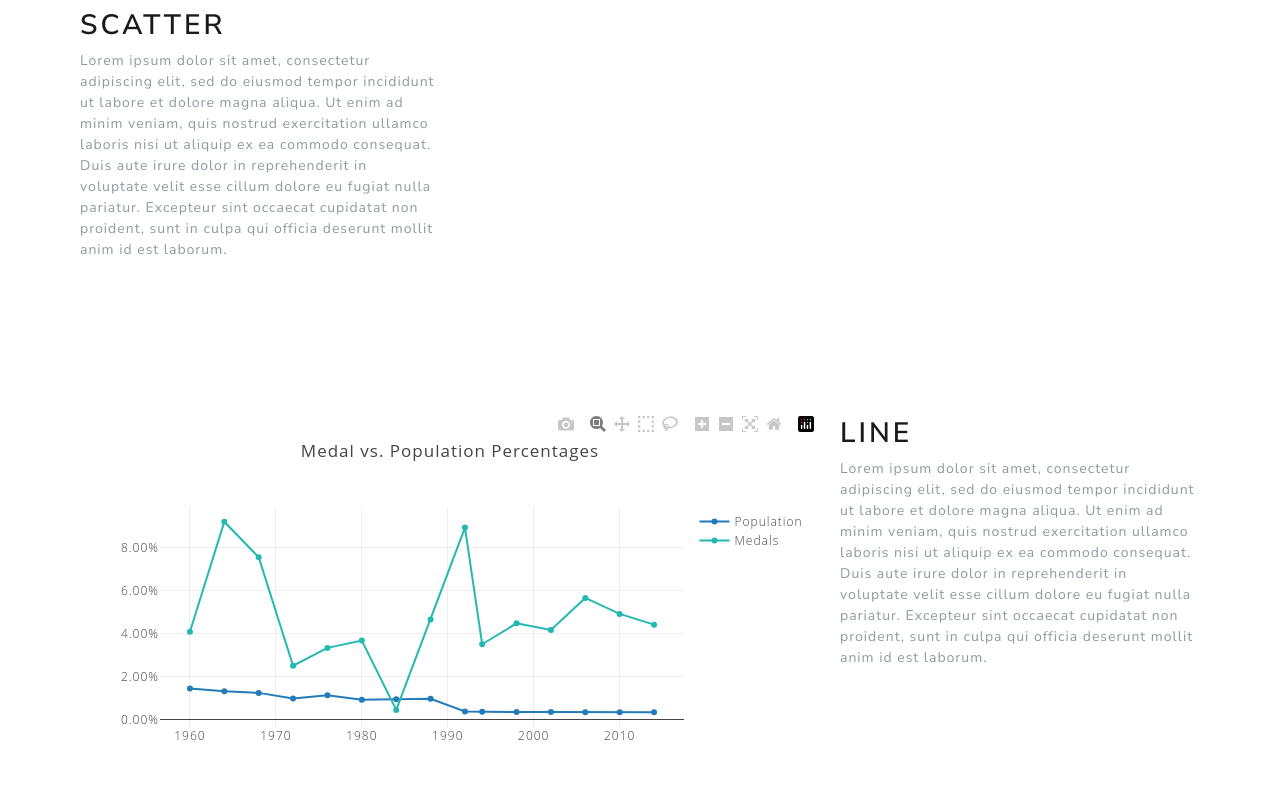
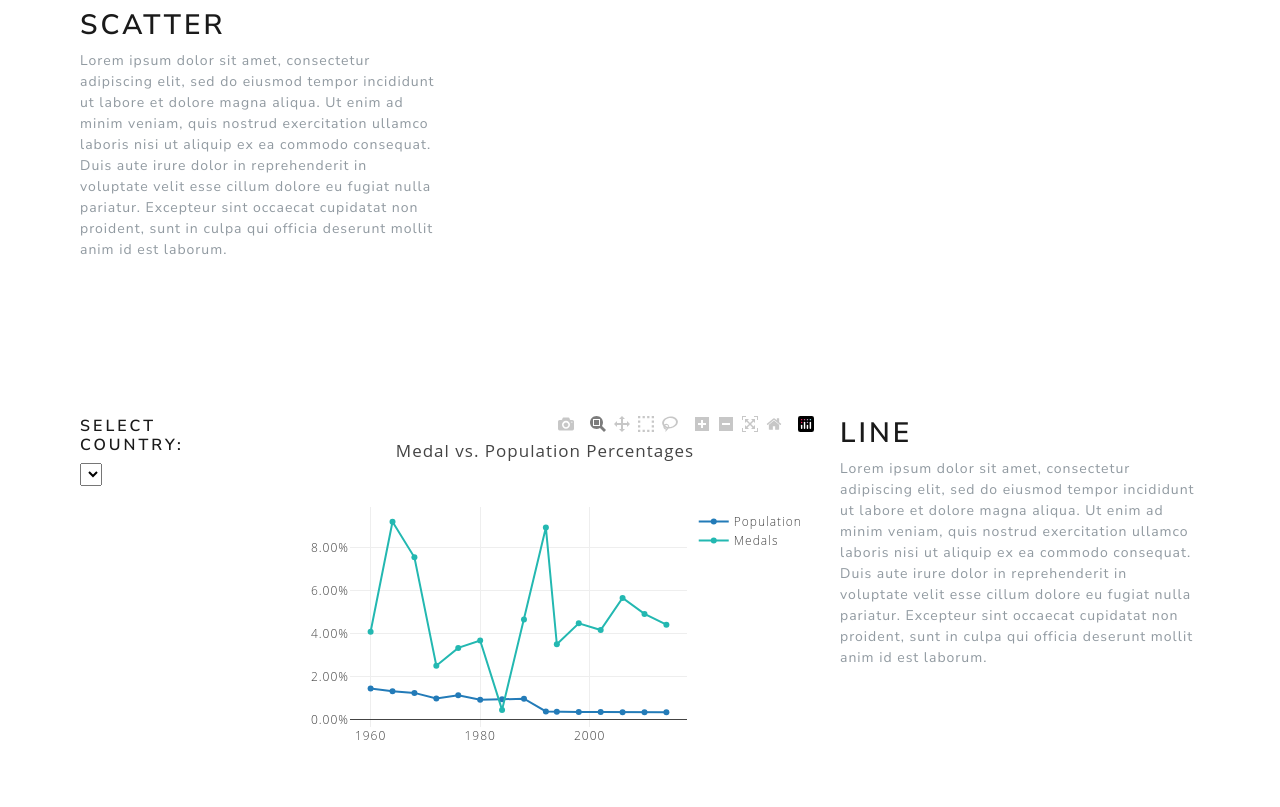
Before and after one commit to lorijta92/winter-olympic-success, a Flask app: page / in a window 1280 px wide. Shown: the part 1626-2433 px from the top of the page. Run offline with Flask 2, Linux system fonts and the light colour scheme; data that the repository does not hold is empty; some libraries are stand-ins or nearby versions.

Commit message:
added dropdown

```diff
--- a/templates/index.html
+++ b/templates/index.html
@@ -110,7 +110,13 @@
             </div>
         </div>
         <div class="row">
-            <div class="col-md-8">
+            <div class="col-md-2">
+                <div class="well">
+                    <h5>Select Country:</h5>
+                    <select id="selCountrySet" onchange="optionChanged(this.value)"></select>
+                </div>
+            </div>
+            <div class="col-md-6">
                 <div id="line" style="width: 100%; height: 400px"></div> <!--LINE-->
             </div>
             <div class="col-md-4">
```
